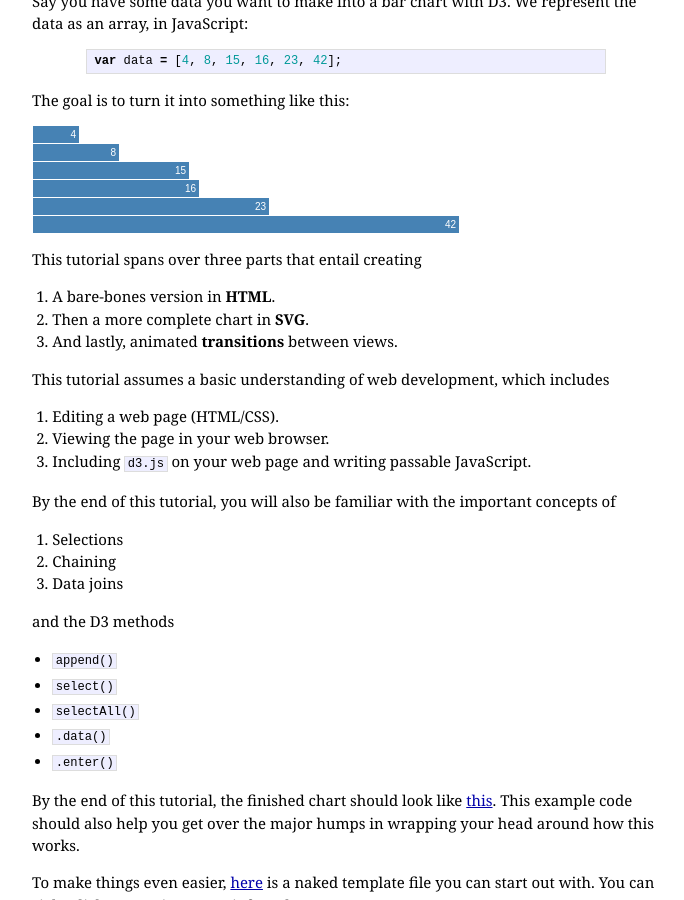
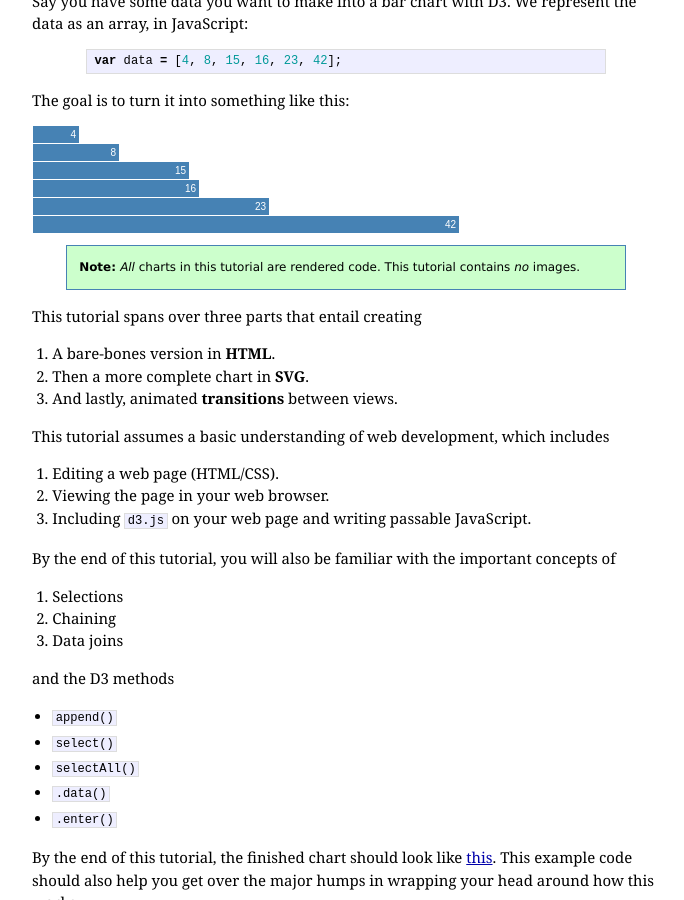
Before and after one commit to ndarville/ndarville.github.io, a Jekyll site: the page built from _posts/2013-11-10-a-bar-chart.markdown, in a window 1280 px wide and 900 px high, scrolled down 484 px. Shown: the whole window, without its empty margins (294-978 px from the left). Built offline with Jekyll 4.4.1, drawn with Linux system fonts in a browser that asks for light colours; Markdown is read by kramdown in place of the engine named in the settings.

Commit message:
Added no-image disclaimer

```diff
--- a/_posts/2013-11-10-a-bar-chart.markdown
+++ b/_posts/2013-11-10-a-bar-chart.markdown
@@ -61,6 +61,10 @@ The goal is to turn it into something like this:
             .style("width", function(d) { return x(d) + "px"; })
             .text(function(d) { return d; });
 </script>
+
+<div class="info box">
+    <em>All</em> charts in this tutorial are rendered code. This tutorial contains <em>no</em> images.
+</div>
 
 This tutorial spans over three parts that entail creating
 
```
